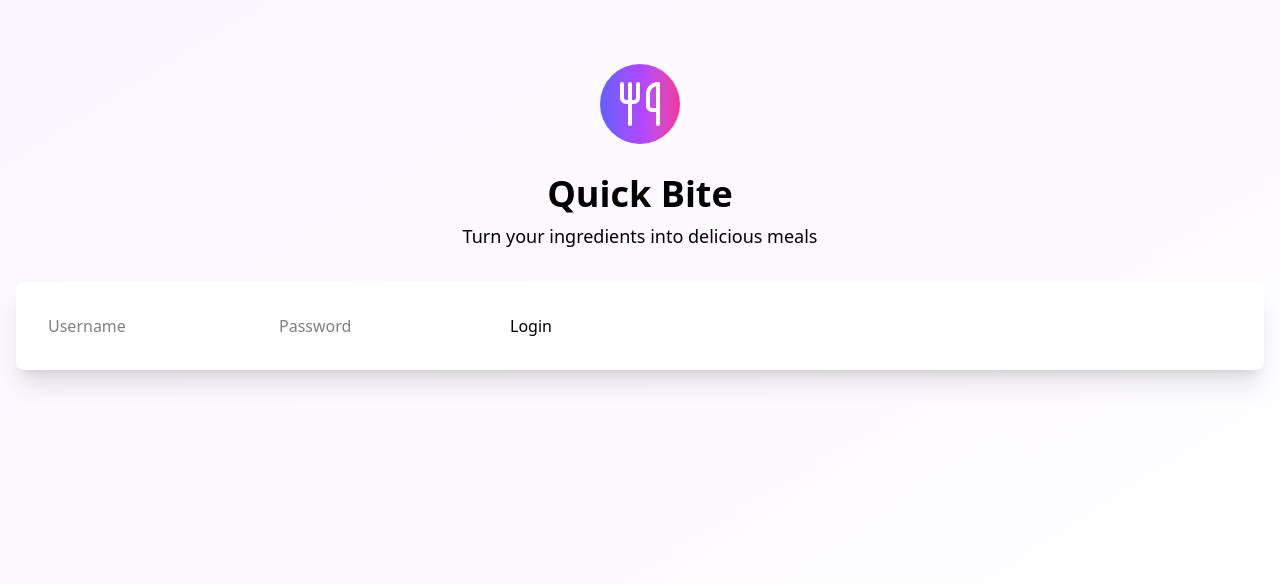
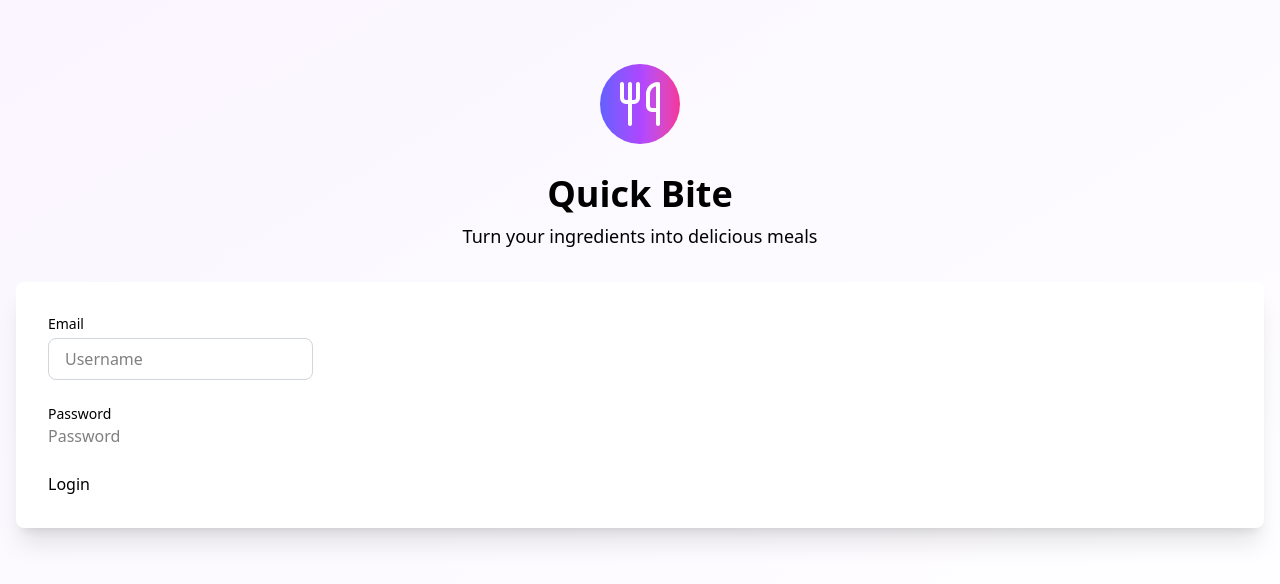
Before and after one commit to lawrence-valerio/fridge-meals, a Next.js app: page /login in a window 1280 px wide. Shown: the top 584 px of the page. Built offline with nearby package versions, Linux system fonts and the light colour scheme.

Commit message:
Added email and password inputs to teh login form

```diff
--- a/src/app/login/components/LoginForm.tsx
+++ b/src/app/login/components/LoginForm.tsx
@@ -14,19 +14,33 @@ export default function LoginForm({ onSubmit }: LoginFormProps) {
   };
 
   return (
-    <form onSubmit={handleSubmit}>
+    <form onSubmit={handleSubmit} className="space-y-6">
+      <div>
+        <label htmlFor="email" className="block text-sm font-medium">
+          Email
+        </label>
         <input
           type="email"
           placeholder="Username"
           value={username}
           onChange={(e) => setUsername(e.target.value)}
+          className="mt-1 w-fill px-4 py-2 border border-gray-300 rounded-lg focus:ring-2 focus:ring-indigo-500"
+          required
         />
+      </div>
+      <div>
+        <label htmlFor="" className="block text-sm font-medium">
+          Password
+        </label>
         <input
           type="password"
           placeholder="Password"
           value={password}
           onChange={(e) => setPassword(e.target.value)}
+          className=""
         />
+      </div>
+
       <button type="submit">Login</button>
     </form>
   );
--- a/src/app/login/page.tsx
+++ b/src/app/login/page.tsx
@@ -6,7 +6,7 @@ import LoginForm from "./components/LoginForm";
 import { useAuth } from "../contexts/AuthContext";
 
 export default function LoginPage() {
-  const { login } = useAuth();
+  const { login, isAuthenticated } = useAuth();
   const router = useRouter();
   const handleLogin = async (username: string, password: string) => {
     try {
@@ -15,6 +15,10 @@ export default function LoginPage() {
       console.error("Login failed:", error);
     }
   };
+
+  if (isAuthenticated) {
+    return router.push("/recipe");
+  }
 
   return (
     <div>
```
Lines whose indentation alone changed are shown as unchanged.
